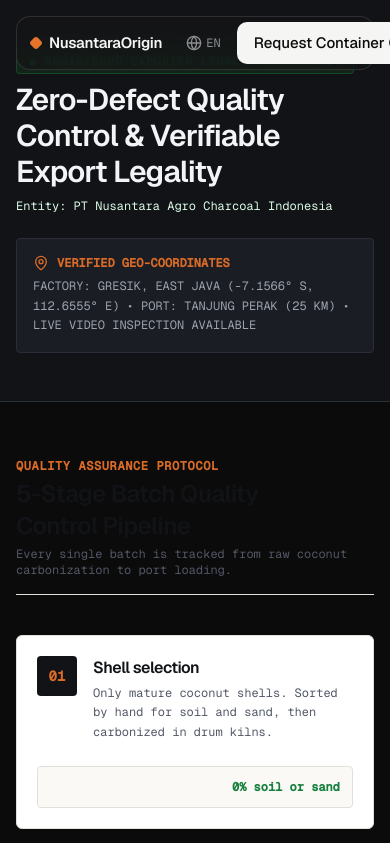
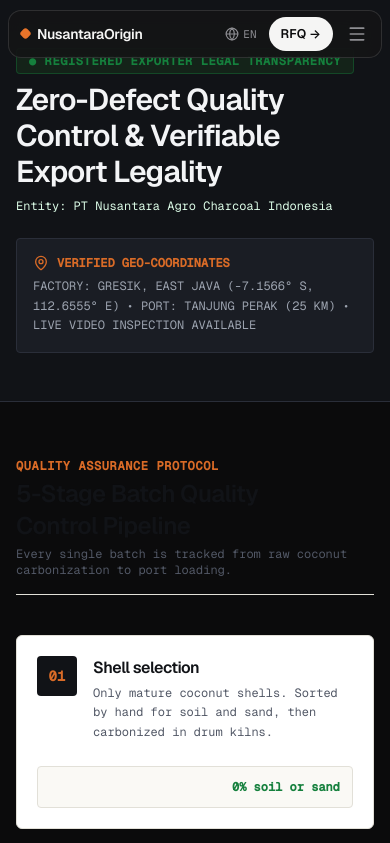
Before and after one commit to fadlanhy-rpl/nusantara-export-template-1, a Next.js app: page /en/quality-legal in a window 390 px wide. Shown: the top 843 px of the page. Built offline with nearby package versions, Linux system fonts and the light colour scheme.

Commit message:
fix(navbar): resolve navbar cut-off on tablet, mobile crowding, and add frosted backdrop-blur to mobile menu

```diff
--- a/nusantara-origin-landing-standalone.html
+++ b/nusantara-origin-landing-standalone.html
@@ -111,12 +111,13 @@
       top: 42px;
       left: 50%;
       width: min(1240px, calc(100% - 32px));
+      max-width: calc(100% - 24px);
       height: 58px;
       transform: translate(-50%, 0);
       display: flex;
       align-items: center;
       justify-content: space-between;
-      gap: 16px;
+      gap: 14px;
       padding: 0 10px 0 20px;
       border-radius: 16px;
       border: 1px solid var(--line);
@@ -141,28 +142,42 @@
     .nav-right { display: flex; align-items: center; gap: 8px; flex-shrink: 0; }
 
     .btn-desktop { display: inline-flex; }
-    .btn-mobile { display: none; }
-    .nav-toggle { display: none; }
+    .btn-mobile { display: none !important; }
+    .nav-toggle { display: none !important; }
+
+    .nav-backdrop {
+      position: fixed;
+      inset: 0;
+      background: rgba(0, 0, 0, 0.72);
+      -webkit-backdrop-filter: blur(8px);
+      backdrop-filter: blur(8px);
+      z-index: 55;
+      display: none;
+    }
+    .nav-backdrop.open { display: block; }
 
     .nav-mobile-menu {
       position: absolute;
-      top: 66px;
-      inset-x: 0;
-      background: rgba(20, 20, 22, 0.98);
-      backdrop-filter: blur(20px);
-      border: 1px solid rgba(245, 245, 244, 0.15);
-      border-radius: 16px;
-      padding: 16px;
+      top: calc(100% + 8px);
+      left: 0;
+      right: 0;
+      width: 100%;
+      background: rgba(20, 20, 23, 0.97);
+      -webkit-backdrop-filter: blur(24px) saturate(180%);
+      backdrop-filter: blur(24px) saturate(180%);
+      border: 1px solid rgba(245, 245, 244, 0.16);
+      border-radius: 18px;
+      padding: 14px;
       display: none;
       flex-direction: column;
-      gap: 6px;
-      box-shadow: 0 20px 50px rgba(0,0,0,0.8);
+      gap: 4px;
+      box-shadow: 0 24px 48px -12px rgba(0,0,0,0.95);
       z-index: 65;
     }
     .nav-mobile-menu.open { display: flex; }
     .nav-mobile-menu a {
-      padding: 12px 14px;
-      border-radius: 10px;
+      padding: 11px 14px;
+      border-radius: 12px;
       font-size: 14.5px;
       font-weight: 500;
       color: var(--fg);
@@ -171,7 +186,7 @@
       align-items: center;
       transition: background 0.2s;
     }
-    .nav-mobile-menu a:hover { background: var(--surface-2); }
+    .nav-mobile-menu a:hover { background: rgba(245, 245, 244, 0.08); }
 
     /* Fixed WebGL Background */
     #gl { position: fixed; inset: 0; width: 100%; height: 100%; z-index: 1; pointer-events: none; }
@@ -855,23 +870,35 @@
       .showcase-card { position: static; height: 380px; margin-top: 20px; }
       .hero-3d-box { height: 360px; }
     }
+    @media (max-width: 1024px) {
+      .nav {
+        top: 14px;
+        height: 52px;
+        padding: 0 8px 0 16px;
+        width: calc(100% - 24px);
+        max-width: calc(100% - 24px);
+        border-radius: 15px;
+      }
+      .nav-links { display: none !important; }
+      .btn-desktop { display: none !important; }
+      .btn-mobile { display: inline-flex !important; height: 34px !important; padding: 0 11px !important; font-size: 12px !important; font-weight: 600; border-radius: 999px !important; }
+      .nav-toggle {
+        display: inline-flex !important; width: 34px; height: 34px; border-radius: 8px; background: rgba(245, 245, 244, 0.08);
+        border: 1px solid var(--line); color: var(--fg); font-size: 16px; align-items: center; justify-content: center; cursor: pointer;
+      }
+    }
     @media (max-width: 768px) {
       .topbar { display: none; }
       .nav {
-        top: 14px;
-        height: 52px;
-        padding: 0 10px 0 16px;
+        top: 12px;
+        height: 50px;
+        padding: 0 8px 0 14px;
+        width: calc(100% - 20px);
+        max-width: calc(100% - 20px);
         border-radius: 14px;
       }
-      .brand { font-size: 15px; }
+      .brand { font-size: 14.5px; }
       .brand-mark { width: 10px; height: 10px; }
-      .nav-links { display: none; }
-      .btn-desktop { display: none; }
-      .btn-mobile { display: inline-flex; height: 34px !important; padding: 0 10px !important; font-size: 12px !important; font-weight: 600; }
-      .nav-toggle {
-        display: inline-flex; width: 34px; height: 34px; border-radius: 8px; background: var(--surface-2);
-        border: 1px solid var(--line); color: var(--fg); font-size: 16px; align-items: center; justify-content: center; cursor: pointer;
-      }
       .hero { padding-top: 86px; padding-bottom: 40px; }
       .hero h1 { font-size: clamp(28px, 7.5vw, 42px); }
       .hero-lead { font-size: 15.5px; margin-bottom: 24px; }
@@ -879,7 +906,7 @@
       .stmt-sec { padding: 60px 0; }
       .stmt-text { font-size: clamp(20px, 5.5vw, 30px); }
       .commodities { padding: 60px 0 80px; }
-      .planner { padding: 60px 0; border-radius: 20px; }
+      .planner { padding: 60px 0; }
       .plan-box { padding: 20px; }
       .stage-card { grid-template-columns: 50px 1fr; }
       .stage-metric { grid-column: 1 / -1; text-align: left; }
@@ -893,6 +920,19 @@
       .drawer { border-radius: 18px 18px 0 0; }
     }
     @media (max-width: 520px) {
+      .nav {
+        top: 10px;
+        height: 46px;
+        padding: 0 6px 0 12px;
+        width: calc(100% - 14px);
+        max-width: calc(100% - 14px);
+        border-radius: 12px;
+        gap: 6px;
+      }
+      .brand { font-size: 13.5px; gap: 7px; max-width: 125px; }
+      .brand-mark { width: 9px; height: 9px; }
+      .btn-mobile { height: 32px !important; padding: 0 9px !important; font-size: 11.5px !important; }
+      .nav-toggle { width: 32px; height: 32px; font-size: 15px; }
       .certs-grid { grid-template-columns: 1fr; }
       .hero-actions .btn { width: 100%; }
       .hero-3d-box { height: 300px; padding: 16px; }
@@ -921,6 +961,9 @@
       </div>
     </div>
   </div>
+
+  <!-- Mobile Navigation Backdrop Overlay -->
+  <div class="nav-backdrop" id="nav-backdrop" onclick="toggleNavMenu()"></div>
 
   <!-- Floating Navigation Bar (Aligned 1240px to .wrap) -->
   <header class="nav" id="nav">
@@ -1652,7 +1695,9 @@
 
     function toggleNavMenu() {
       var m = document.getElementById('nav-mobile-menu');
+      var b = document.getElementById('nav-backdrop');
       if (m) m.classList.toggle('open');
+      if (b) b.classList.toggle('open');
     }
 
     /* ---------- Commodity Accordion & Tilt ---------- */
--- a/src/app/globals.css
+++ b/src/app/globals.css
@@ -30,20 +30,21 @@
 }
 
 * { box-sizing: border-box; }
-html { scroll-behavior: auto; }
+html { scroll-behavior: auto; max-width: 100vw; overflow-x: clip; }
 html.lenis, html.lenis body { height: auto; }
 .lenis.lenis-stopped { overflow: hidden; }
 html.lock { overflow: hidden; }
 
 body {
   margin: 0;
+  max-width: 100vw;
   background: var(--bg);
   color: var(--fg);
   font-family: var(--font-sans);
   font-size: 17px;
   line-height: 1.6;
   -webkit-font-smoothing: antialiased;
-  overflow-x: hidden;
+  overflow-x: clip;
 }
 
 [dir="rtl"] body {
@@ -135,26 +136,31 @@
 .btn-sm { height: 42px; padding: 0 16px; }
 .arrow { width: 16px; height: 16px; flex: none; }
 
+/* Responsive guarantee */
+.hidden { display: none !important; }
+
 /* floating nav */
 .nav {
   position: fixed;
   z-index: 60;
   top: calc(16px + env(safe-area-inset-top, 0px));
   left: 50%;
-  /* Exactly matches section container width (.wrap max-width: 1240px) */
+  /* Matches container width, perfectly bounded on all devices */
   width: min(1240px, calc(100% - 32px));
+  max-width: calc(100% - 24px);
+  box-sizing: border-box;
   height: 60px;
   transform: translate(-50%, 0);
   display: flex;
   align-items: center;
   justify-content: space-between;
-  gap: 16px;
-  padding: 0 9px 0 20px;
+  gap: 14px;
+  padding: 0 10px 0 20px;
   border-radius: 18px;
   border: 1px solid var(--line);
-  background: rgba(20, 20, 22, 0.75);
-  -webkit-backdrop-filter: blur(14px);
-  backdrop-filter: blur(14px);
+  background: rgba(20, 20, 22, 0.85);
+  -webkit-backdrop-filter: blur(16px);
+  backdrop-filter: blur(16px);
   transition: transform 0.6s var(--ease);
   animation: navin 1s var(--ease) 0.2s both;
 }
@@ -192,6 +198,151 @@
   transition: color 0.2s, background 0.2s;
 }
 .nav-links a:hover { color: var(--fg); background: rgba(245, 245, 244, 0.06); }
+
+/* Responsive nav element visibility */
+.nav-btn-desktop {
+  display: inline-flex;
+}
+.nav-btn-mobile {
+  display: none !important;
+}
+.nav-toggle-btn {
+  display: none !important;
+}
+
+@media (max-width: 1024px) {
+  .nav {
+    height: 54px;
+    padding: 0 8px 0 16px;
+    width: calc(100% - 24px);
+    max-width: calc(100% - 24px);
+    border-radius: 16px;
+  }
+  .nav-links {
+    display: none !important;
+  }
+  .nav-btn-desktop {
+    display: none !important;
+  }
+  .nav-btn-mobile {
+    display: inline-flex !important;
+  }
+  .nav-toggle-btn {
+    display: flex !important;
+  }
+}
+
+.nav-btn-mobile {
+  height: 34px !important;
+  padding: 0 11px !important;
+  font-size: 12.5px !important;
+  font-weight: 600 !important;
+  border-radius: 999px !important;
+  white-space: nowrap !important;
+  flex-shrink: 0 !important;
+}
+
+.nav-toggle-btn {
+  width: 36px;
+  height: 36px;
+  border-radius: 10px;
+  align-items: center;
+  justify-content: center;
+  background: transparent;
+  border: 0;
+  color: #8E8E93;
+  cursor: pointer;
+  flex-shrink: 0;
+  transition: color 0.2s, background 0.2s;
+}
+.nav-toggle-btn:hover,
+.nav-toggle-btn:active {
+  color: #FFFFFF;
+  background: rgba(245, 245, 244, 0.08);
+}
+
+/* Mobile Navigation Backdrop & Dropdown Drawer */
+.nav-mobile-backdrop {
+  position: fixed;
+  inset: 0;
+  background: rgba(0, 0, 0, 0.72);
+  -webkit-backdrop-filter: blur(8px);
+  backdrop-filter: blur(8px);
+  z-index: 55;
+  animation: fadeInNav 0.2s ease-out both;
+}
+
+.nav-mobile-dropdown {
+  position: absolute;
+  top: calc(100% + 8px);
+  left: 0;
+  right: 0;
+  width: 100%;
+  box-sizing: border-box;
+  background: rgba(18, 18, 22, 0.97) !important;
+  -webkit-backdrop-filter: blur(24px) saturate(180%);
+  backdrop-filter: blur(24px) saturate(180%);
+  border: 1px solid rgba(245, 245, 244, 0.16);
+  border-radius: 20px;
+  padding: 14px;
+  box-shadow: 0 24px 48px -12px rgba(0, 0, 0, 0.95), 0 0 0 1px rgba(255, 255, 255, 0.06);
+  display: flex;
+  flex-direction: column;
+  gap: 4px;
+  z-index: 60;
+  animation: dropInNav 0.22s var(--ease) both;
+}
+
+@keyframes dropInNav {
+  from {
+    opacity: 0;
+    transform: translateY(-8px) scale(0.98);
+  }
+  to {
+    opacity: 1;
+    transform: translateY(0) scale(1);
+  }
+}
+
+@keyframes fadeInNav {
+  from { opacity: 0; }
+  to { opacity: 1; }
+}
+
+.nav-mobile-dropdown a {
+  padding: 11px 14px;
+  border-radius: 12px;
+  color: #F5F5F4;
+  font-size: 14.5px;
+  font-weight: 500;
+  text-decoration: none;
+  display: flex;
+  align-items: center;
+  justify-content: space-between;
+  transition: background 0.18s, color 0.18s;
+}
+
+.nav-mobile-dropdown a:hover,
+.nav-mobile-dropdown a:active {
+  background: rgba(245, 245, 244, 0.08);
+  color: #FFFFFF;
+}
+
+.nav-mobile-dropdown a .num {
+  font-family: var(--font-mono);
+  font-size: 12px;
+  color: #8E8E93;
+}
+
+.nav-mobile-dropdown a:hover .num {
+  color: var(--ember);
+}
+
+.nav-mobile-dropdown .divider {
+  height: 1px;
+  background: rgba(245, 245, 244, 0.12);
+  margin: 6px 0;
+}
 
 /* hero */
 .hero { padding-top: 148px; padding-bottom: 72px; }
@@ -642,8 +793,10 @@
 
 @media (max-width: 760px) {
   .nav {
-    height: 54px;
-    padding: 0 10px 0 14px;
+    height: 52px;
+    padding: 0 8px 0 14px;
+    width: calc(100% - 20px);
+    max-width: calc(100% - 20px);
     border-radius: 14px;
   }
   .brand {
@@ -654,19 +807,34 @@
     width: 10px;
     height: 10px;
   }
-  .nav-links { display: none; }
   .row-head { grid-template-columns: 28px 1fr 36px; padding: 16px 12px; }
   .row-hs { display: none; }
   .row-name { font-size: 16px; }
   .row-body > div { padding-left: 24px; padding-right: 8px; }
   [dir="rtl"] .row-body > div { padding-right: 24px; padding-left: 8px; }
   .specs { grid-template-columns: repeat(2, 1fr); gap: 10px 16px; }
-  .planner { border-radius: 20px; }
   .slot-sticky { height: 220px; margin-bottom: 16px; }
 }
 
 @media (max-width: 560px) {
   body { font-size: 15.5px; }
+  .nav {
+    top: calc(10px + env(safe-area-inset-top, 0px));
+    height: 48px;
+    padding: 0 6px 0 12px;
+    width: calc(100% - 16px);
+    max-width: calc(100% - 16px);
+    border-radius: 13px;
+    gap: 6px;
+  }
+  .brand {
+    font-size: 14px;
+    gap: 7px;
+  }
+  .brand .mark {
+    width: 9px;
+    height: 9px;
+  }
   .hero { padding-top: 96px; padding-bottom: 40px; }
   .hero h1 { font-size: clamp(2.2rem, 7.8vw, 3.2rem); }
   .hero p.sub { font-size: 16px; margin-top: 18px; }
--- a/src/components/layout/MainNavbar.tsx
+++ b/src/components/layout/MainNavbar.tsx
@@ -40,6 +40,38 @@
     return () => window.removeEventListener('scroll', handleScroll);
   }, []);
 
+  // Lock scroll when mobile menu is open, handle keyboard & resize
+  useEffect(() => {
+    if (mobileOpen) {
+      document.body.style.overflow = 'hidden';
+    } else {
+      document.body.style.overflow = '';
+    }
+    return () => {
+      document.body.style.overflow = '';
+    };
+  }, [mobileOpen]);
+
+  useEffect(() => {
+    const handleKeyDown = (e: KeyboardEvent) => {
+      if (e.key === 'Escape') {
+        setMobileOpen(false);
+        setLangOpen(false);
+      }
+    };
+    const handleResize = () => {
+      if (window.innerWidth >= 1024) {
+        setMobileOpen(false);
+      }
+    };
+    window.addEventListener('keydown', handleKeyDown);
+    window.addEventListener('resize', handleResize);
+    return () => {
+      window.removeEventListener('keydown', handleKeyDown);
+      window.removeEventListener('resize', handleResize);
+    };
+  }, []);
+
   const getLocaleUrl = (newLocale: LocaleCode) => {
     if (!pathname) return `/${newLocale}`;
     const segments = pathname.split('/');
@@ -51,14 +83,24 @@
   };
 
   return (
+    <>
+      {/* Mobile Menu Fullscreen Backdrop with Blur */}
+      {mobileOpen && (
+        <div
+          className="nav-mobile-backdrop"
+          onClick={() => setMobileOpen(false)}
+          aria-hidden="true"
+        />
+      )}
+
       <header className={`nav ${hideNav ? 'hide' : ''}`} id="nav">
         {/* Brand with 45deg ember diamond mark */}
         <Link href={`/${locale}`} className="brand shrink-0" aria-label={`${clientBrandName}, back to top`}>
           <span className="mark shrink-0" aria-hidden="true" />
-        <span className="truncate max-w-[130px] sm:max-w-none">{clientBrandName}</span>
+          <span className="truncate max-w-[115px] sm:max-w-none">{clientBrandName}</span>
         </Link>
 
-      {/* Center Nav Links */}
+        {/* Center Nav Links (Desktop >= 1024px) */}
         <nav className="nav-links" aria-label="Main">
           <a href="#commodities" data-scroll>
             {dict.nav.commodities}
@@ -77,18 +119,18 @@
           </a>
         </nav>
 
-      {/* Right Actions: Language Switcher & Request Quote */}
-      <div className="flex items-center gap-2">
+        {/* Right Actions: Language Switcher, Quote CTA, Mobile Toggle */}
+        <div className="flex items-center gap-1.5 sm:gap-2 shrink-0">
           {/* Language selector toggle */}
           <div className="relative">
             <button
               type="button"
               onClick={() => setLangOpen(!langOpen)}
-            className="p-2 text-[#8E8E93] hover:text-[#F5F5F4] transition-colors rounded-lg flex items-center gap-1 font-mono text-xs"
+              className="p-1.5 sm:p-2 text-[#8E8E93] hover:text-[#F5F5F4] transition-colors rounded-lg flex items-center gap-1 font-mono text-xs"
               aria-label="Change language"
             >
-            <Globe className="w-4 h-4" />
-            <span className="uppercase">{locale}</span>
+              <Globe className="w-3.5 h-3.5 sm:w-4 sm:h-4" />
+              <span className="uppercase text-[11px] sm:text-xs">{locale}</span>
             </button>
 
             {langOpen && (
@@ -112,9 +154,9 @@
             )}
           </div>
 
-        {/* Primary CTA Button: Full on desktop (md+), compact RFQ badge on mobile */}
+          {/* Primary CTA Button: Full on desktop (>= 1024px), compact RFQ badge on tablet/mobile (< 1024px) */}
           <button
-          className="hidden md:inline-flex btn btn-light btn-sm font-semibold"
+            className="nav-btn-desktop btn btn-light btn-sm font-semibold"
             type="button"
             onClick={() => openRfq()}
           >
@@ -122,7 +164,7 @@
           </button>
 
           <button
-          className="md:hidden btn btn-light btn-sm !h-8 !px-2.5 text-xs font-semibold shrink-0"
+            className="nav-btn-mobile btn btn-light font-semibold"
             type="button"
             onClick={() => openRfq()}
             aria-label={dict.nav.requestQuote}
@@ -130,78 +172,76 @@
             <span>{locale === 'id' ? 'RFQ →' : locale === 'ar' ? 'تسعير ←' : locale === 'zh' ? '询价 →' : 'RFQ →'}</span>
           </button>
 
-        {/* Mobile Menu Toggle */}
+          {/* Mobile Menu Toggle (< 1024px) */}
           <button
             type="button"
             onClick={() => setMobileOpen(!mobileOpen)}
-          className="md:hidden w-8 h-8 rounded-lg flex items-center justify-center text-[#8E8E93] hover:text-white hover:bg-white/5 transition-colors shrink-0"
+            className="nav-toggle-btn"
             aria-label="Toggle navigation menu"
+            aria-expanded={mobileOpen}
           >
             {mobileOpen ? <X className="w-5 h-5" /> : <Menu className="w-5 h-5" />}
           </button>
         </div>
 
-      {/* Mobile Menu Dropdown */}
+        {/* Mobile Navigation Dropdown Drawer with Rich Blur */}
         {mobileOpen && (
-        <div className="absolute top-[66px] inset-x-0 bg-[#141416]/98 backdrop-blur-xl border border-[rgba(245,245,244,0.15)] rounded-2xl p-4 flex flex-col gap-1.5 shadow-2xl md:hidden z-50">
+          <div className="nav-mobile-dropdown">
             <a
               href="#commodities"
               data-scroll
               onClick={() => setMobileOpen(false)}
-            className="p-3 text-sm font-medium text-[#F5F5F4] hover:bg-[#1B1B1E] rounded-xl flex items-center justify-between transition-colors"
             >
               <span>{dict.nav.commodities}</span>
-            <span className="font-mono text-xs text-[#8E8E93]">01</span>
+              <span className="num">01</span>
             </a>
             <a
               href="#planner"
               data-scroll
               onClick={() => setMobileOpen(false)}
-            className="p-3 text-sm font-medium text-[#F5F5F4] hover:bg-[#1B1B1E] rounded-xl flex items-center justify-between transition-colors"
             >
               <span>{dict.nav.calculator}</span>
-            <span className="font-mono text-xs text-[#8E8E93]">02</span>
+              <span className="num">02</span>
             </a>
             <a
               href="#process"
               data-scroll
               onClick={() => setMobileOpen(false)}
-            className="p-3 text-sm font-medium text-[#F5F5F4] hover:bg-[#1B1B1E] rounded-xl flex items-center justify-between transition-colors"
             >
               <span>{dict.nav.qualityLegal}</span>
-            <span className="font-mono text-xs text-[#8E8E93]">03</span>
+              <span className="num">03</span>
             </a>
             <a
               href="#trust"
               data-scroll
               onClick={() => setMobileOpen(false)}
-            className="p-3 text-sm font-medium text-[#F5F5F4] hover:bg-[#1B1B1E] rounded-xl flex items-center justify-between transition-colors"
             >
               <span>{dict.nav.auditProof}</span>
-            <span className="font-mono text-xs text-[#E8742A]">04</span>
+              <span className="num" style={{ color: 'var(--ember)' }}>04</span>
             </a>
             <a
               href="#contact"
               data-scroll
               onClick={() => setMobileOpen(false)}
-            className="p-3 text-sm font-medium text-[#F5F5F4] hover:bg-[#1B1B1E] rounded-xl flex items-center justify-between transition-colors"
             >
               <span>{dict.nav.contact}</span>
-            <span className="font-mono text-xs text-[#8E8E93]">05</span>
+              <span className="num">05</span>
             </a>
-          <div className="pt-3 mt-1 border-t border-[rgba(245,245,244,0.12)]">
+
+            <div className="divider" />
+
             <button
               onClick={() => {
                 setMobileOpen(false);
                 openRfq();
               }}
-              className="w-full btn btn-light btn-sm justify-center font-semibold"
+              className="w-full btn btn-light btn-sm justify-center font-semibold mt-1"
             >
               {dict.nav.requestQuote}
             </button>
           </div>
-        </div>
         )}
       </header>
+    </>
   );
 }
```
Also changed, not shown: 1 other file (tests, documents, lock files or other folders). Lines whose indentation alone changed are shown as unchanged.
